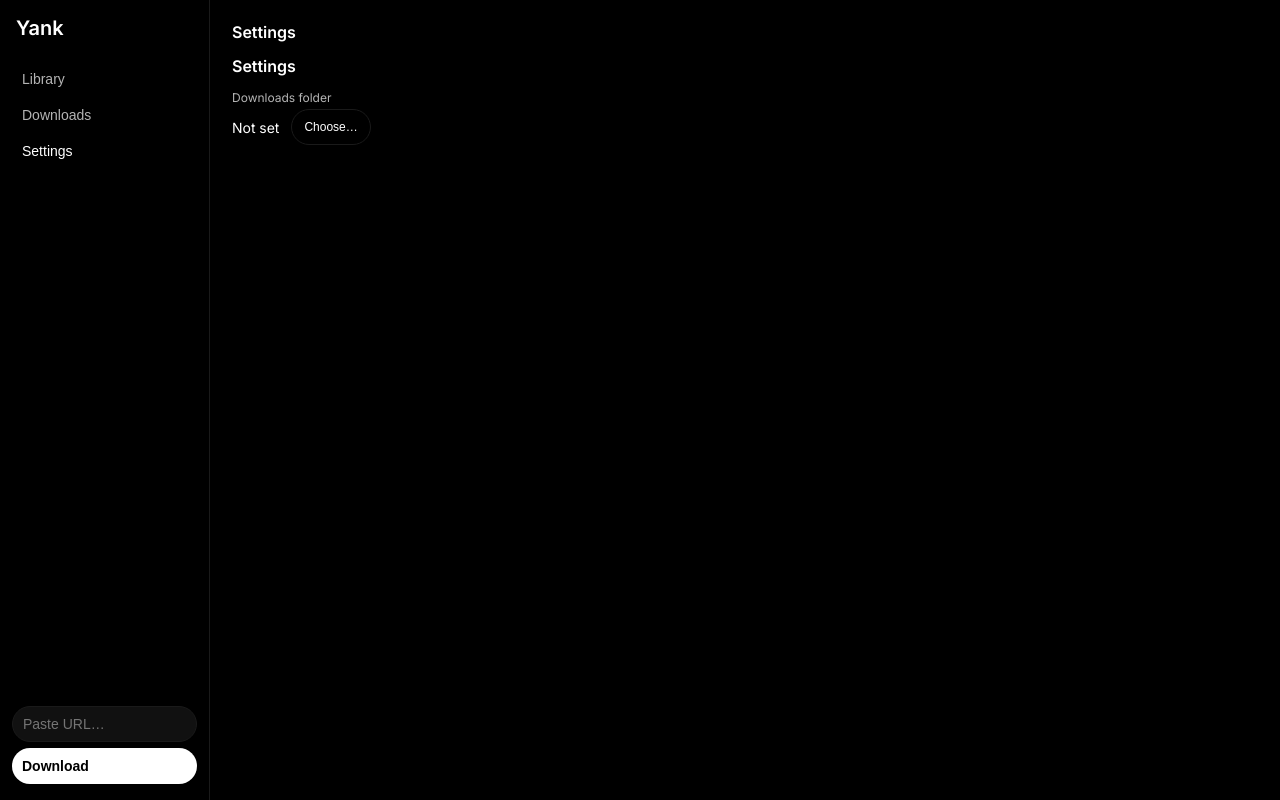
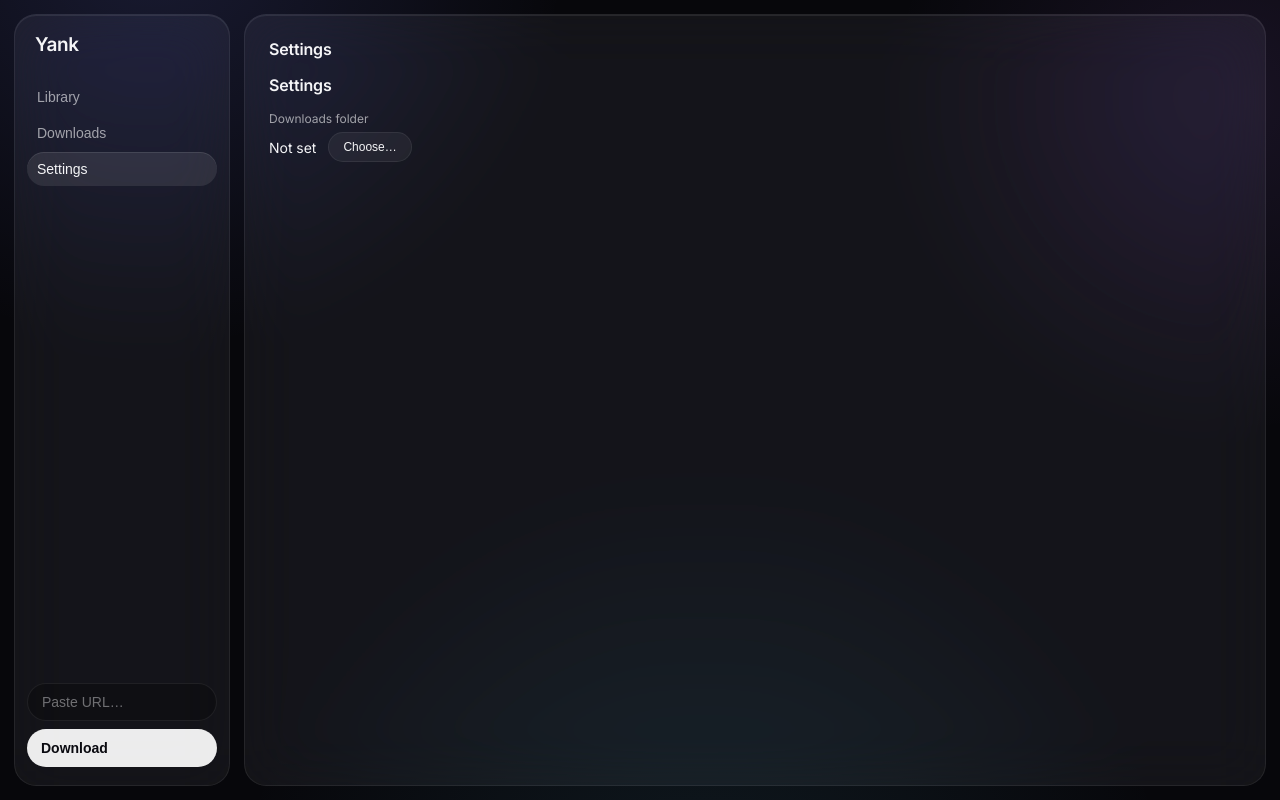
Before and after one commit to aaimeraud/yank, a React (Vite) app: page / in a window 1280 px wide. Both pictures are taken after a click on the button "Settings". Built offline with nearby package versions, Linux system fonts and the light colour scheme.

Commit message:
feat: liquid-glass restyle (translucent panels, ambient background)

```diff
--- a/src/App.css
+++ b/src/App.css
@@ -1,180 +1,237 @@
 :root {
-  --ground: #000000;
-  --surface: #111111;
-  --raised: #2a2a2a;
-  --border: #1a1a1a;
-  --rule: #161616;
-  --control: #444444;
-  --text: #ffffff;
-  --muted: #b4b4b4;
-  --faint: #949494;
-  --accent: #c6f24e;
-  --positive: #c6f24e;
-  --negative: #e5484d;
-  --warning: #e5a93b;
-  --chart-1: #c6f24e;
-  --chart-2: #e6e6e6;
-  --chart-3: #6b6b6b;
-  --pill-positive-bg: #222a10; --pill-positive-ink: #c6f24e;
-  --pill-negative-bg: #2c1a20; --pill-negative-ink: #e5566f;
-  --pill-warning-bg: #2b2414; --pill-warning-ink: #e5a93b;
-  --pill-neutral-bg: #222222; --pill-neutral-ink: #ffffff;
-  --radius-card: 20px;
+  --ground: #07070b;
+  --glass: rgba(255, 255, 255, 0.055);
+  --glass-strong: rgba(255, 255, 255, 0.09);
+  --glass-edge: rgba(255, 255, 255, 0.12);
+  --glass-edge-soft: rgba(255, 255, 255, 0.07);
+  --text: #f5f5f7;
+  --muted: rgba(245, 245, 247, 0.62);
+  --faint: rgba(245, 245, 247, 0.42);
+  --accent: #a5b8ff;
+  --negative: #ff7a8a;
+  --positive: #7ddba3;
+  --radius-panel: 22px;
   --radius-control: 999px;
-  --row-height: 80px;
-  --sidebar-width: 210px;
+  --blur: blur(28px) saturate(1.5);
+  --sidebar-width: 216px;
   --gap: 14px;
-  --pad: 22px;
-  --control-height: 36px;
-  --fs-title: 20px;
+  --pad: 24px;
+  --control-height: 38px;
+  --fs-title: 19px;
   --fs-section: 16px;
-  --fs-kpi: 24px;
   --fs-body: 14px;
   --fs-small: 12px;
 }
 
 * { box-sizing: border-box; }
 html, body, #root { height: 100%; margin: 0; }
+
 body {
-  font-family: "Inter", system-ui, sans-serif;
-  background: var(--ground);
+  font-family: "Inter", -apple-system, system-ui, sans-serif;
   color: var(--text);
   font-size: var(--fs-body);
   font-variant-numeric: tabular-nums;
+  background-color: var(--ground);
+  background-image:
+    radial-gradient(52vw 52vw at 12% -8%, rgba(120, 130, 255, 0.16), transparent 62%),
+    radial-gradient(44vw 44vw at 96% 12%, rgba(180, 120, 255, 0.10), transparent 60%),
+    radial-gradient(60vw 60vw at 55% 118%, rgba(90, 190, 220, 0.10), transparent 62%);
+  background-attachment: fixed;
 }
 
-.app { display: flex; height: 100vh; background: var(--ground); }
+.app { display: flex; height: 100vh; padding: 14px; gap: 14px; }
 
+/* ---------- sidebar ---------- */
 .sidebar {
   width: var(--sidebar-width);
-  background: var(--ground);
-  border-right: 1px solid var(--border);
-  padding: 16px 12px;
+  flex-shrink: 0;
+  background: var(--glass);
+  border: 1px solid var(--glass-edge-soft);
+  border-radius: var(--radius-panel);
+  -webkit-backdrop-filter: var(--blur);
+  backdrop-filter: var(--blur);
+  box-shadow: inset 0 1px 0 rgba(255, 255, 255, 0.08);
+  padding: 18px 12px;
   display: flex;
   flex-direction: column;
   gap: var(--gap);
 }
-.logo { font-size: var(--fs-title); font-weight: 600; margin: 0 4px 8px; color: var(--text); }
+.logo { font-size: var(--fs-title); font-weight: 600; letter-spacing: -0.02em; margin: 0 8px 10px; }
 .sidebar nav { display: flex; flex-direction: column; gap: 2px; }
 .sidebar button {
   text-align: left;
-  padding: 6px 10px;
+  padding: 7px 10px;
   border: none;
   background: transparent;
   color: var(--muted);
-  border-radius: 0;
+  border-radius: var(--radius-control);
   cursor: pointer;
   font-size: var(--fs-body);
   height: 34px;
+  transition: color 0.15s ease, background 0.15s ease;
 }
-.sidebar button:hover { color: var(--text); }
-.sidebar button.active { color: var(--text); font-weight: 500; }
+.sidebar button:hover { color: var(--text); background: rgba(255, 255, 255, 0.04); }
+.sidebar button.active {
+  color: var(--text);
+  font-weight: 500;
+  background: var(--glass-strong);
+  box-shadow: inset 0 1px 0 rgba(255, 255, 255, 0.10);
+}
 
-.urlbox { margin-top: auto; display: flex; flex-direction: column; gap: 6px; }
+.urlbox { margin-top: auto; display: flex; flex-direction: column; gap: 8px; }
 .urlbox input {
-  padding: 8px 10px;
-  border: 1px solid var(--border);
-  background: var(--surface);
+  padding: 8px 14px;
+  border: 1px solid var(--glass-edge-soft);
+  background: rgba(0, 0, 0, 0.22);
   color: var(--text);
   border-radius: var(--radius-control);
   font-size: var(--fs-body);
   height: var(--control-height);
+  outline: none;
+  transition: border-color 0.15s ease;
 }
+.urlbox input::placeholder { color: var(--faint); }
+.urlbox input:focus { border-color: var(--glass-edge); }
 .urlbox button {
-  padding: 8px 10px;
+  padding: 8px 14px;
   border: none;
-  background: var(--text);
-  color: var(--ground);
+  background: rgba(255, 255, 255, 0.92);
+  color: #0a0a10;
   border-radius: var(--radius-control);
   cursor: pointer;
   font-weight: 600;
   height: var(--control-height);
+  transition: background 0.15s ease, transform 0.08s ease;
 }
-.urlbox button:disabled { opacity: 0.5; }
+.urlbox button:hover { background: #ffffff; }
+.urlbox button:active { transform: scale(0.97); }
+.urlbox button:disabled { opacity: 0.4; cursor: default; transform: none; }
 
-.content { flex: 1; padding: var(--pad); overflow: auto; background: var(--ground); }
-.content h2 { margin: 0 0 14px; font-size: var(--fs-section); font-weight: 600; color: var(--text); }
+/* ---------- content ---------- */
+.content {
+  flex: 1;
+  min-width: 0;
+  padding: var(--pad);
+  overflow: auto;
+  background: var(--glass);
+  border: 1px solid var(--glass-edge-soft);
+  border-radius: var(--radius-panel);
+  -webkit-backdrop-filter: var(--blur);
+  backdrop-filter: var(--blur);
+  box-shadow: inset 0 1px 0 rgba(255, 255, 255, 0.08);
+}
+.content h2 { margin: 0 0 16px; font-size: var(--fs-section); font-weight: 600; letter-spacing: -0.01em; }
 .empty { color: var(--muted); font-size: var(--fs-body); }
 
-.grid { display: grid; grid-template-columns: repeat(auto-fill, minmax(220px, 1fr)); gap: var(--gap); }
+.grid { display: grid; grid-template-columns: repeat(auto-fill, minmax(230px, 1fr)); gap: var(--gap); }
 .card {
-  background: var(--surface);
-  border: none;
-  border-radius: var(--radius-card);
-  padding: 12px;
+  background: var(--glass);
+  border: 1px solid var(--glass-edge-soft);
+  border-radius: 16px;
+  overflow: hidden;
   cursor: pointer;
+  transition: transform 0.15s ease, background 0.15s ease, border-color 0.15s ease;
+}
+.card:hover {
+  background: var(--glass-strong);
+  border-color: var(--glass-edge);
+  transform: translateY(-2px);
 }
 .card .thumb {
-  height: 120px;
+  height: 128px;
   display: flex; align-items: center; justify-content: center;
-  background: var(--raised);
-  border-radius: calc(var(--radius-card) - 8px);
-  color: var(--muted);
-  margin-bottom: 8px;
+  background: rgba(255, 255, 255, 0.05);
+  color: var(--faint);
+  margin-bottom: 10px;
   font-size: var(--fs-small);
+  letter-spacing: 0.08em;
   text-transform: uppercase;
 }
-.card .title { font-weight: 500; font-size: var(--fs-body); color: var(--text); }
-.card .meta { color: var(--faint); font-size: var(--fs-small); margin-top: 2px; }
+.card .title { font-weight: 500; font-size: var(--fs-body); color: var(--text); padding: 0 14px; }
+.card .meta { color: var(--faint); font-size: var(--fs-small); margin-top: 2px; padding: 0 14px 12px; }
 
+/* ---------- queue ---------- */
 .queue { list-style: none; padding: 0; margin: 0; }
 .queue li {
-  display: flex; align-items: center; gap: 10px;
-  padding: 12px 0;
-  border-bottom: 1px solid var(--rule);
+  display: flex; align-items: center; gap: 12px;
+  padding: 12px 16px;
+  margin-bottom: 8px;
+  background: var(--glass);
+  border: 1px solid var(--glass-edge-soft);
+  border-radius: 14px;
   font-size: var(--fs-body);
 }
-.queue progress { flex: 1; height: 4px; appearance: none; }
-.queue progress::-webkit-progress-bar { background: var(--raised); border-radius: 2px; }
-.queue progress::-webkit-progress-value { background: var(--accent); border-radius: 2px; }
+.queue progress { flex: 1; height: 5px; appearance: none; -webkit-appearance: none; }
+.queue progress::-webkit-progress-bar { background: rgba(255, 255, 255, 0.09); border-radius: 3px; }
+.queue progress::-webkit-progress-value { background: var(--accent); border-radius: 3px; }
 .muted { color: var(--faint); font-size: var(--fs-small); }
-.err { color: var(--negative); font-size: var(--fs-small); max-width: 200px; overflow: hidden; text-overflow: ellipsis; white-space: nowrap; }
-.queue button {
-  padding: 4px 10px;
-  border: 1px solid var(--border);
-  background: transparent;
+.err { color: var(--negative); font-size: var(--fs-small); max-width: 220px; overflow: hidden; text-overflow: ellipsis; white-space: nowrap; }
+.queue button, .setting button {
+  padding: 5px 14px;
+  border: 1px solid var(--glass-edge-soft);
+  background: var(--glass);
   color: var(--text);
   border-radius: var(--radius-control);
   cursor: pointer;
   font-size: var(--fs-small);
-  height: 28px;
+  height: 30px;
+  transition: background 0.15s ease;
 }
+.queue button:hover, .setting button:hover { background: var(--glass-strong); }
 
-.setting { margin-bottom: 16px; }
-.setting label { display: block; color: var(--muted); font-size: var(--fs-small); margin-bottom: 4px; }
+/* ---------- settings ---------- */
+.setting { margin-bottom: 18px; }
+.setting label { display: block; color: var(--muted); font-size: var(--fs-small); margin-bottom: 6px; }
 .setting .row { display: flex; align-items: center; gap: 12px; }
-.setting button {
-  padding: 6px 12px;
-  border: 1px solid var(--border);
-  background: transparent;
-  color: var(--text);
-  border-radius: var(--radius-control);
-  cursor: pointer;
-  font-size: var(--fs-small);
-  height: var(--control-height);
-}
 
+/* ---------- player ---------- */
 .playerbar {
-  position: fixed; bottom: 0; left: var(--sidebar-width); right: 0;
-  background: var(--surface);
-  border-top: 1px solid var(--border);
-  padding: 10px var(--pad);
+  position: fixed;
+  bottom: 14px;
+  left: calc(var(--sidebar-width) + 28px);
+  right: 28px;
+  z-index: 10;
+  background: var(--glass-strong);
+  border: 1px solid var(--glass-edge);
+  border-radius: var(--radius-panel);
+  -webkit-backdrop-filter: var(--blur);
+  backdrop-filter: var(--blur);
+  box-shadow:
+    inset 0 1px 0 rgba(255, 255, 255, 0.12),
+    0 18px 50px rgba(0, 0, 0, 0.45);
+  padding: 12px var(--pad);
   display: flex; flex-direction: column; gap: 8px;
 }
-.playerbar video { width: 100%; max-height: 260px; border-radius: var(--radius-card); background: #000; }
+.playerbar video {
+  width: 100%;
+  max-height: 300px;
+  border-radius: 14px;
+  background: #000;
+}
 .playercontrols { display: flex; align-items: center; gap: 10px; flex-wrap: wrap; }
 .playercontrols button {
-  padding: 6px 12px;
-  border: 1px solid var(--border);
-  background: transparent;
+  padding: 6px 14px;
+  border: 1px solid var(--glass-edge-soft);
+  background: var(--glass);
   color: var(--text);
   border-radius: var(--radius-control);
   cursor: pointer;
   font-size: var(--fs-small);
   height: 32px;
+  transition: background 0.15s ease;
 }
+.playercontrols button:hover { background: var(--glass-strong); }
 .playercontrols input[type="range"] { accent-color: var(--accent); }
 .time { color: var(--faint); font-size: var(--fs-small); }
-.playertitle { color: var(--muted); font-size: var(--fs-small); margin-left: auto; }
+.playertitle { color: var(--muted); font-size: var(--fs-small); margin-left: auto; overflow: hidden; text-overflow: ellipsis; white-space: nowrap; max-width: 320px; }
 .resume { display: flex; gap: 8px; align-items: center; font-size: var(--fs-small); color: var(--muted); }
-.resume button { padding: 4px 8px; border: 1px solid var(--border); background: transparent; color: var(--text); border-radius: var(--radius-control); cursor: pointer; font-size: var(--fs-small); }
+.resume button {
+  padding: 4px 10px;
+  border: 1px solid var(--glass-edge-soft);
+  background: var(--glass);
+  color: var(--text);
+  border-radius: var(--radius-control);
+  cursor: pointer;
+  font-size: var(--fs-small);
+}
+.resume button:hover { background: var(--glass-strong); }
```
